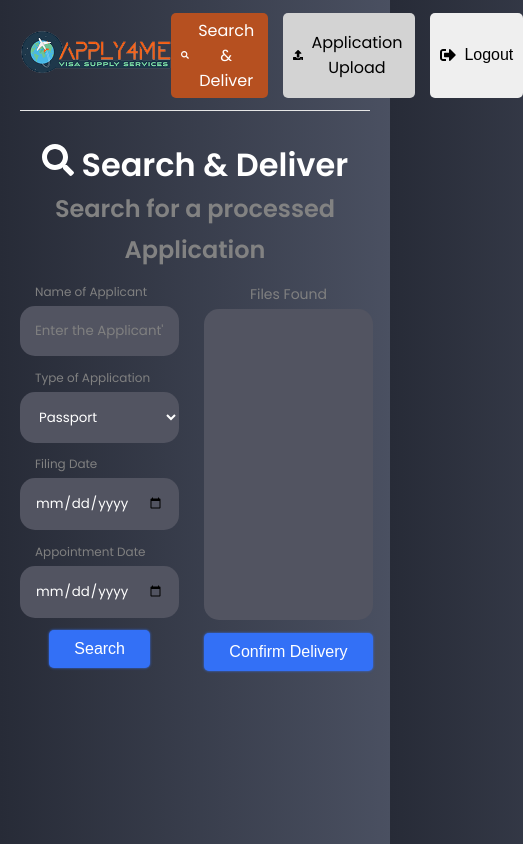
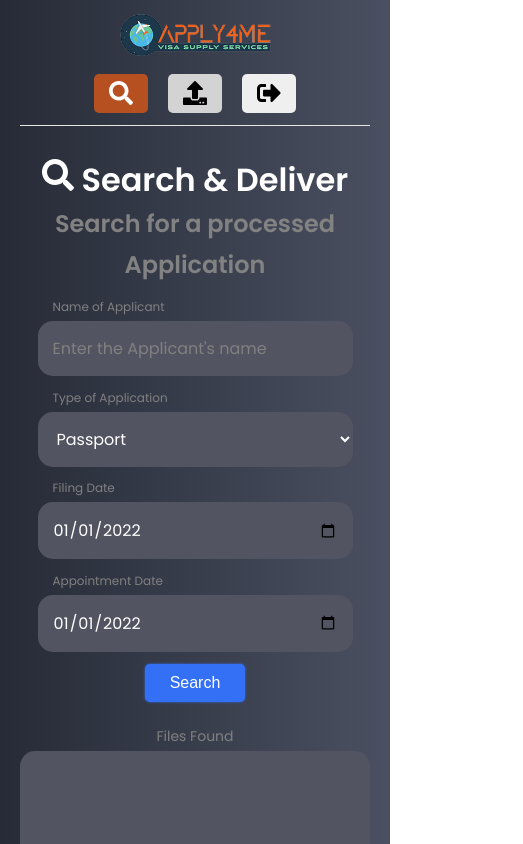
Before and after one commit to dewanwakilahmed/apply-4-me, a React (Create React App) app in the folder client/web-app/: page / in a window 390 px wide. Shown: the top 844 px of the page, 523 px wide, since content can reach past the window. Built offline with nearby package versions, Linux system fonts and the light colour scheme; sample sign-in values are in the browser's storage.

Commit message:
Page Responsiveness

```diff
--- a/client/web-app/src/components/Header.jsx
+++ b/client/web-app/src/components/Header.jsx
@@ -34,11 +34,11 @@ const Header = () => {
           <>
             <NavLink to="" className="header__nav-item">
               <FaSearch />
-              Search & Deliver
+              <span className="header__nav-item-title">Search & Deliver</span>
             </NavLink>
             <NavLink to="upload-application" className="header__nav-item">
               <FaUpload />
-              Application Upload
+              <span className="header__nav-item-title">Application Upload</span>
             </NavLink>
           </>
         ) : (
@@ -47,12 +47,13 @@ const Header = () => {
         {user && user.email === "admin@admin.com" && (
           <NavLink to="register" className="header__nav-item">
             <FaUser />
-            Register User
+            <span className="header__nav-item-title">Register User</span>
           </NavLink>
         )}
         {user && (
           <button className="btn btn-gray" onClick={logoutHandler}>
-            <FaSignOutAlt /> Logout
+            <FaSignOutAlt />{" "}
+            <span className="header__nav-item-title">Logout</span>
           </button>
         )}
       </nav>
--- a/client/web-app/src/index.css
+++ b/client/web-app/src/index.css
@@ -33,22 +33,7 @@ ul {
 
 li {
   line-height: 2.2;
-  /* background-color: black;
-  padding: 0.35em 0.7em;
-  border-radius: 0.75em;
-  -webkit-box-shadow: 0px 0px 5px 0px black;
-  box-shadow: 0px 0px 5px 0px black; */
 }
-
-/* li:hover {
-  background-color: rgb(10, 10, 10);
-  -webkit-box-shadow: 0px 0px 10px 0px black;
-  box-shadow: 0px 0px 10px 0px black;
-} */
-
-/* .nav-link {
-  color: white;
-} */
 
 h1,
 h2,
@@ -181,6 +166,7 @@ input[type="file"]::file-selector-button:hover {
 
 .search-deliver {
   display: flex;
+  padding-bottom: 25px;
 }
 
 .search-form {
@@ -217,7 +203,7 @@ input[type="file"]::file-selector-button:hover {
   padding: 5px 10px;
   outline: none;
   border-radius: 5px;
-  font-size: 16px;
+  font-size: inherit;
   font-weight: 500;
   cursor: pointer;
   text-align: center;
@@ -290,7 +276,7 @@ input[type="file"]::file-selector-button:hover {
   }
 }
 
-@media (max-width: 600px) {
+@media (max-width: 768px) {
   .form {
     width: 90%;
   }
@@ -302,4 +288,57 @@ input[type="file"]::file-selector-button:hover {
   .heading p {
     font-size: 1.5rem;
   }
+
+  input,
+  select,
+  textarea {
+    font-size: 16px;
+  }
+
+  .header {
+    flex-direction: column;
+    gap: 10px;
+  }
+
+  .header__nav {
+    font-size: 1.5rem;
+    gap: 20px;
+  }
+
+  .header__nav-item {
+    padding: 7.5px 15px;
+  }
+
+  .header__nav-item-title {
+    display: none;
+  }
+
+  .btn-gray {
+    padding: 7.5px 15px;
+  }
+
+  .btn svg {
+    margin-right: 0;
+  }
+
+  .search-deliver {
+    flex-direction: column;
+    gap: 20px;
+  }
+
+  .files-found-container {
+    margin-left: 0;
+  }
+
+  .files-found {
+    min-height: 175px;
+  }
+
+  .form-group select {
+    -webkit-appearance: textfield;
+  }
+
+  input[type="date"] {
+    -webkit-appearance: textfield;
+  }
 }
--- a/client/web-app/src/tabs/SearchDeliver.jsx
+++ b/client/web-app/src/tabs/SearchDeliver.jsx
@@ -7,8 +7,8 @@ const SearchDeliver = () => {
   const [formData, setFormData] = useState({
     name: "",
     type: "",
-    dateOfFiling: new Date(),
-    dateOfAppointment: new Date(),
+    dateOfFiling: "2022-01-01",
+    dateOfAppointment: "2022-01-01",
   });
 
   const { name, type, dateOfFiling, dateOfAppointment } = formData;
```
